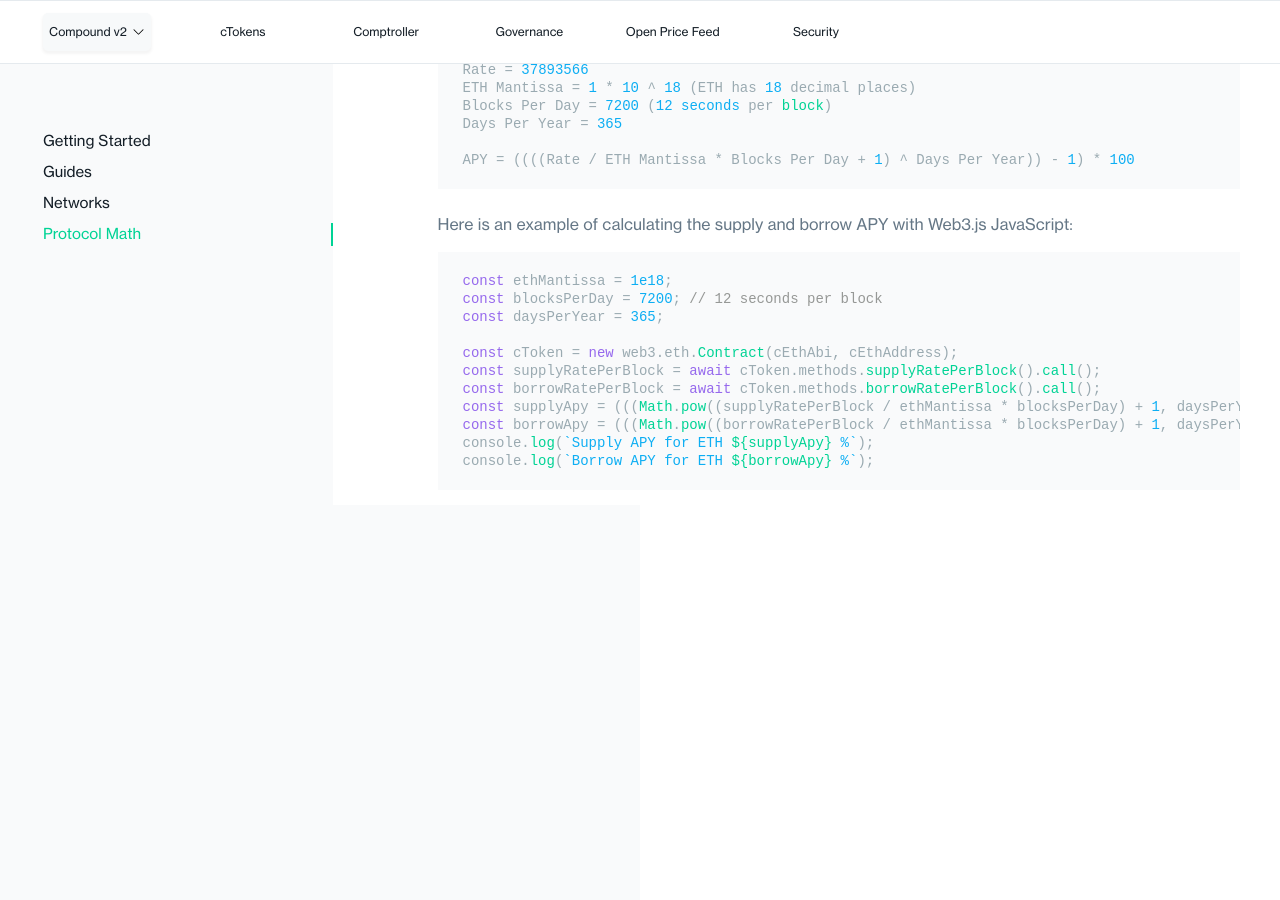
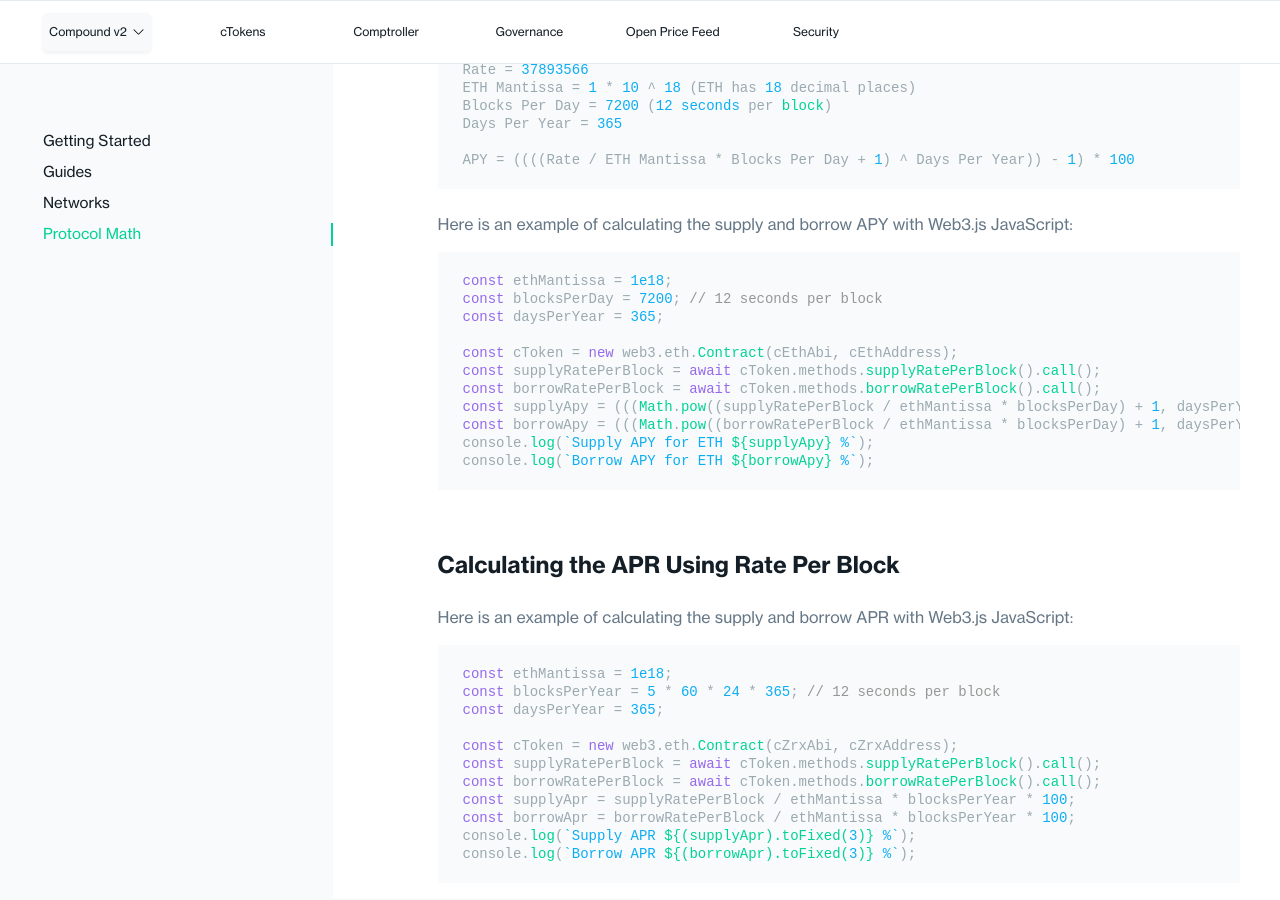
Before and after one commit to compound-finance/compound-finance.github.io, a Jekyll site: the page built from docs/pages/v2/getting-started.md, in a window 1280 px wide and 900 px high, scrolled down 5850 px. Built offline with Jekyll 4.4.1, drawn with Linux system fonts in a browser that asks for light colours; before the commit the page ends 6357 px from its top, so only the background shows below that.

Commit message:
More examples and addresses in docs (#51)
* Updated exampels and addresses in docs

* dependency reset

````diff
--- a/docs/pages/v2/getting-started.md
+++ b/docs/pages/v2/getting-started.md
@@ -208,3 +208,21 @@ const borrowApy = (((Math.pow((borrowRatePerBlock / ethMantissa * blocksPerDay)
 console.log(`Supply APY for ETH ${supplyApy} %`);
 console.log(`Borrow APY for ETH ${borrowApy} %`);
 ```
+
+### Calculating the APR Using Rate Per Block
+
+Here is an example of calculating the supply and borrow APR with Web3.js JavaScript:
+
+```js
+const ethMantissa = 1e18;
+const blocksPerYear = 5 * 60 * 24 * 365; // 12 seconds per block
+const daysPerYear = 365;
+
+const cToken = new web3.eth.Contract(cZrxAbi, cZrxAddress);
+const supplyRatePerBlock = await cToken.methods.supplyRatePerBlock().call();
+const borrowRatePerBlock = await cToken.methods.borrowRatePerBlock().call();
+const supplyApr = supplyRatePerBlock / ethMantissa * blocksPerYear * 100;
+const borrowApr = borrowRatePerBlock / ethMantissa * blocksPerYear * 100;
+console.log(`Supply APR ${(supplyApr).toFixed(3)} %`);
+console.log(`Borrow APR ${(borrowApr).toFixed(3)} %`);
+```
````
Also changed, not shown: docs/pages/v3/compound-3.md (+3 -2 lines), docs/Gemfile.lock.
